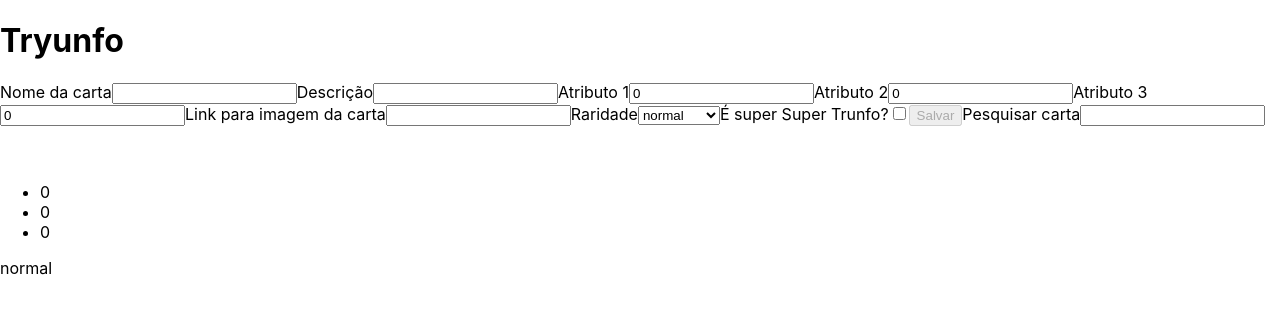
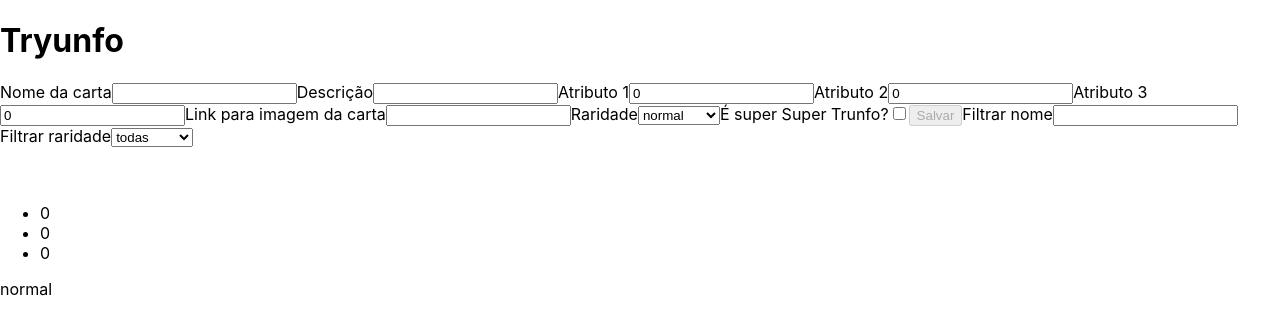
Before and after one commit to Danieldsvn/tryunfo, a React (Create React App) app: page / in a window 1280 px wide. Shown: the top 334 px of the page. Built offline with nearby package versions, Linux system fonts and the light colour scheme.

Commit message:
requisito 11 concluido

```diff
--- a/src/App.js
+++ b/src/App.js
@@ -19,6 +19,7 @@ class App extends React.Component {
       filteredDeck: [],
       trunfo: false,
       searchName: '',
+      searchRare: 'todas',
     };
   }
 
@@ -89,23 +90,29 @@ class App extends React.Component {
   }
 
   filterSearch = () => {
-    const { deck, searchName } = this.state;
-    const filteredDeck = deck.filter((card) => card.cardName.includes(searchName));
+    const { deck, searchName, searchRare } = this.state;
+    let filteredDeck = [];
+    if (searchRare === 'todas') {
+      filteredDeck = deck.filter((card) => card.cardName.includes(searchName));
+    } else {
+      filteredDeck = deck.filter((card) => card.cardName.includes(searchName)
+     && card.cardRare === searchRare);
+    }
     this.setState({
       filteredDeck: [...filteredDeck],
     });
   }
 
   handleSearchChange = ({ target }) => {
-    const { value } = target;
+    const { name, value } = target;
     this.setState({
-      searchName: value,
+      [name]: value,
     }, this.filterSearch);
   }
 
   render() {
     const { cardName, cardDescription, cardAttr1, cardAttr2, cardAttr3,
-      cardImage, cardRare, cardTrunfo, searchName,
+      cardImage, cardRare, cardTrunfo, searchName, searchRare,
       isSaveButtonDisabled, trunfo, filteredDeck } = this.state;
     return (
       <div>
@@ -124,6 +131,7 @@ class App extends React.Component {
           onSaveButtonClick={ this.saveForm }
           hasTrunfo={ trunfo }
           searchName={ searchName }
+          searchRare={ searchRare }
           onSearchChange={ this.handleSearchChange }
         />
         <Card
--- a/src/components/Form.js
+++ b/src/components/Form.js
@@ -5,7 +5,8 @@ class Form extends React.Component {
   render() {
     const { cardName, cardDescription, cardAttr1, cardAttr2, cardAttr3,
       cardImage, cardRare, cardTrunfo, hasTrunfo, isSaveButtonDisabled,
-      onInputChange, onSaveButtonClick, searchName, onSearchChange } = this.props;
+      onInputChange, onSaveButtonClick, searchName,
+      searchRare, onSearchChange } = this.props;
     const noTrunfo = (
       <label htmlFor="super-trunfo">
         É super Super Trunfo?
@@ -111,7 +112,7 @@ class Form extends React.Component {
           Salvar
         </button>
         <label htmlFor="search-by-name">
-          Pesquisar carta
+          Filtrar nome
           <input
             name="searchName"
             type="text"
@@ -120,6 +121,21 @@ class Form extends React.Component {
             value={ searchName }
             onChange={ onSearchChange }
           />
+        </label>
+        <label htmlFor="search-by-rare">
+          Filtrar raridade
+          <select
+            name="searchRare"
+            data-testid="rare-filter"
+            id="search-by-rare"
+            value={ searchRare }
+            onChange={ onSearchChange }
+          >
+            <option>todas</option>
+            <option>normal</option>
+            <option>raro</option>
+            <option>muito raro</option>
+          </select>
         </label>
       </form>
     );
@@ -140,6 +156,7 @@ Form.propTypes = {
   onInputChange: PropTypes.func.isRequired,
   onSaveButtonClick: PropTypes.func.isRequired,
   searchName: PropTypes.string.isRequired,
+  searchRare: PropTypes.string.isRequired,
   onSearchChange: PropTypes.func.isRequired,
 };
 
```
